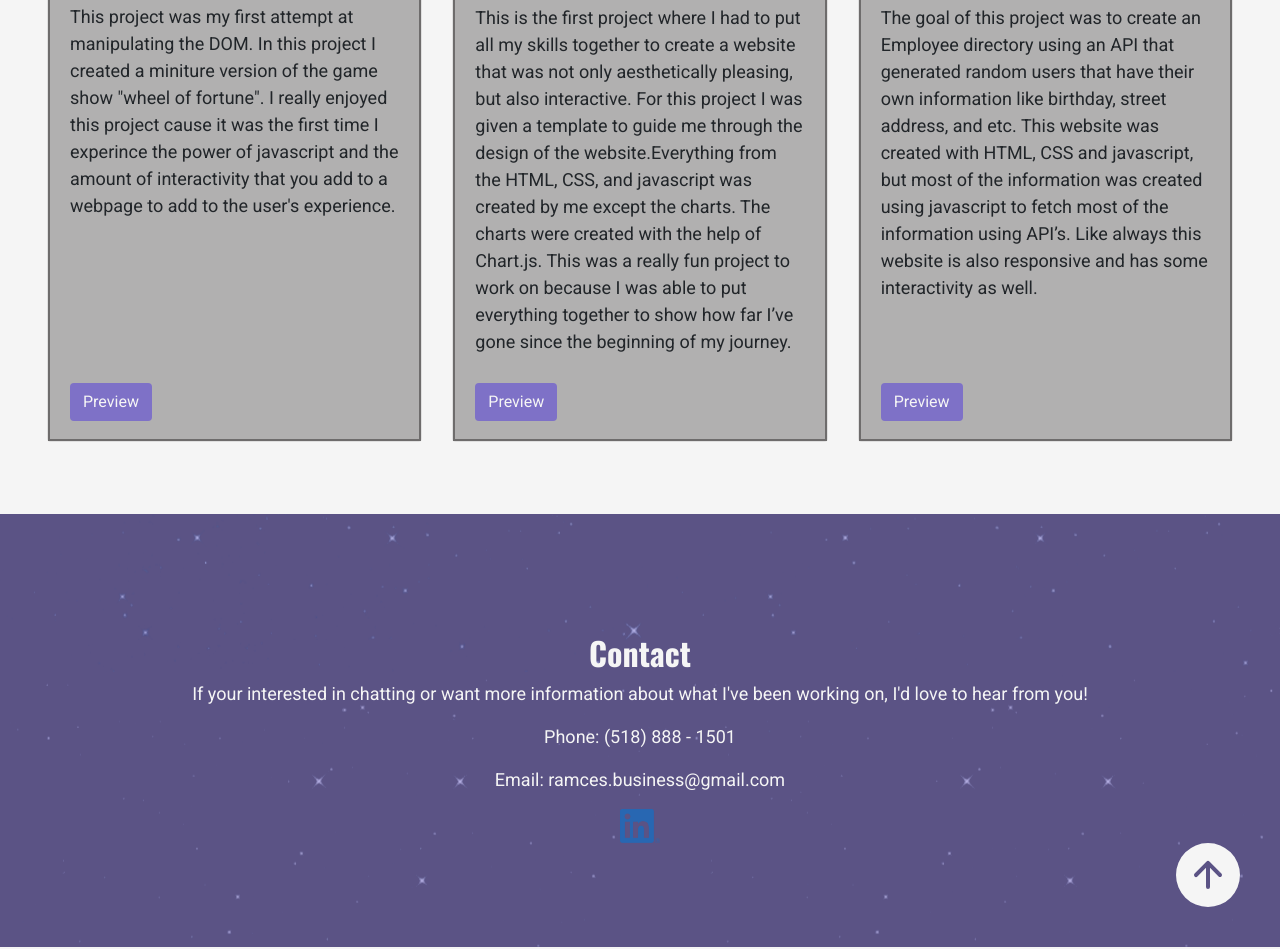
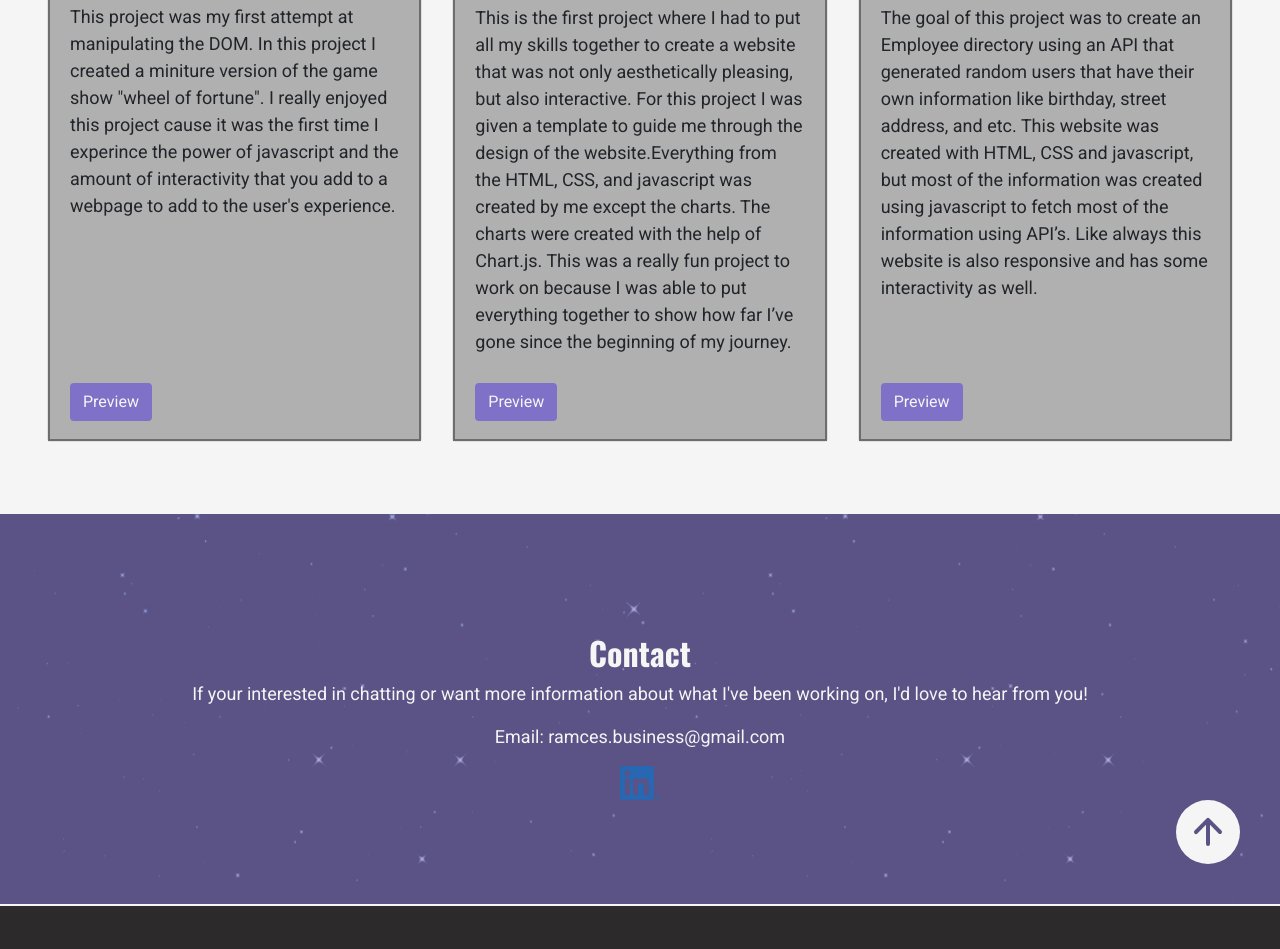
Before and after one commit to ramces14/First-Portfolio, a plain HTML site: page index.html in a window 1280 px wide. Shown: the part 1766-2715 px from the top of the page. After the commit the page ends 2672 px from the top, so only its background shows below. Drawn offline with nearby package versions, Linux system fonts and the light colour scheme.

Commit message:
Update index.html

```diff
--- a/index.html
+++ b/index.html
@@ -267,7 +267,6 @@
       <footer class="text-center">
           <h2>Contact</h2>
           <p>If your interested in chatting or want more information about what I've been working on, I'd love to hear from you!</p>
-          <p>Phone: (518) 888 - 1501</p>
           <p>Email: ramces.business@gmail.com</p>
 
           <a href="https://www.linkedin.com/in/ramces-gil/" target="_blank">
```
